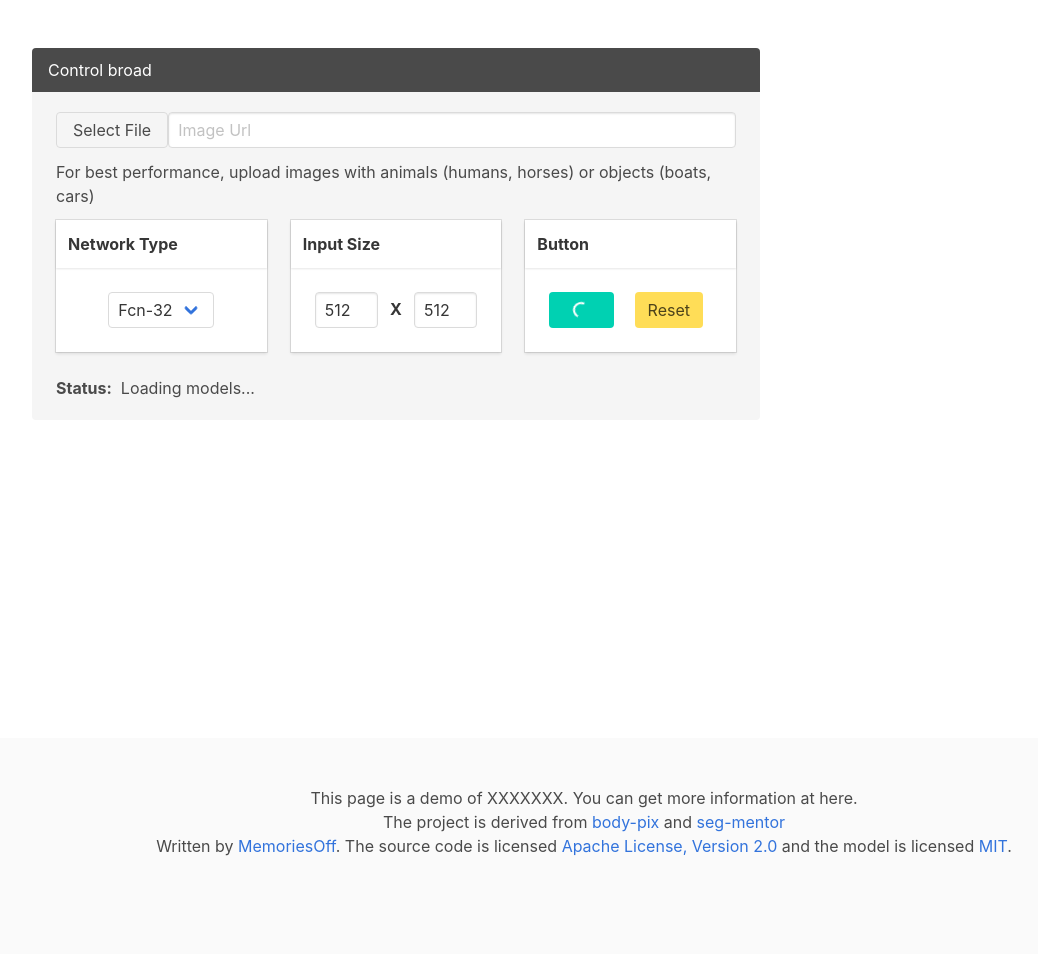
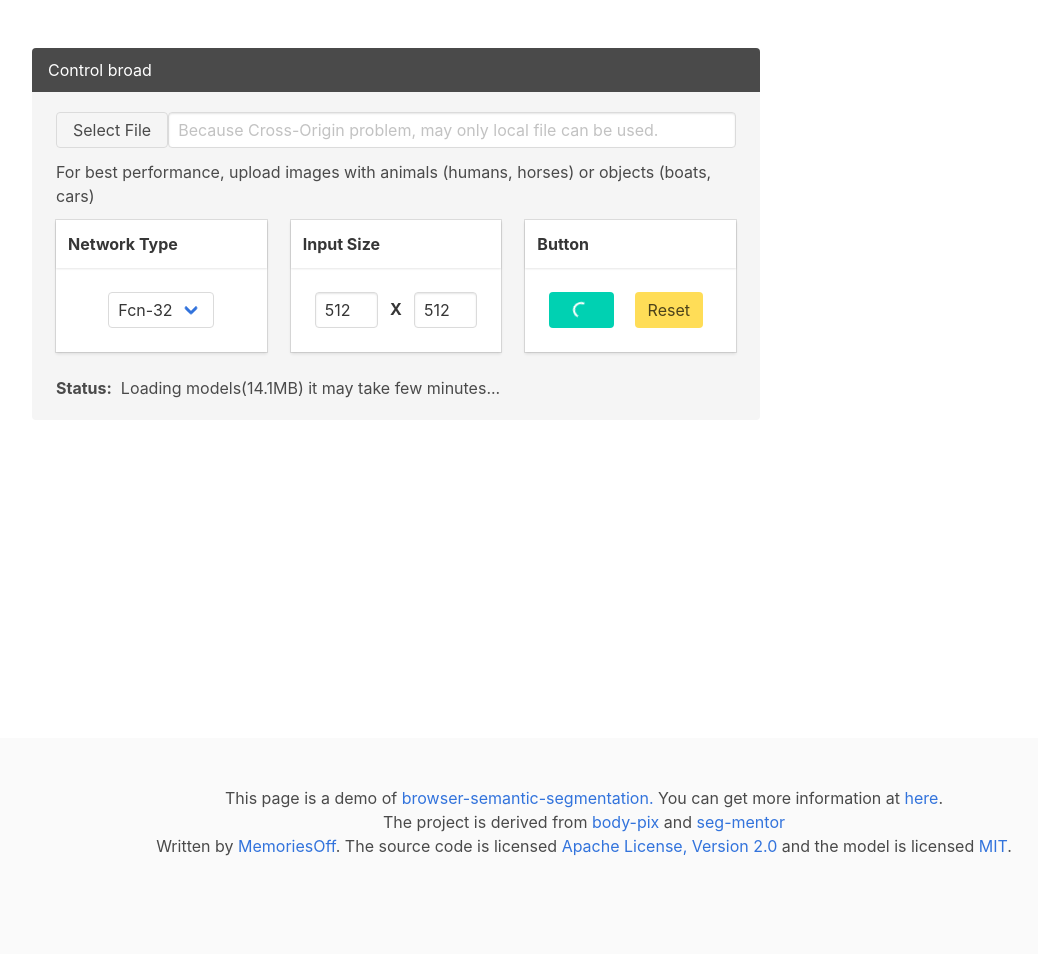
Before and after one commit to MemoriesOff/github_blog, a Jekyll site: the page demo/semanticDemo.html, which Jekyll copies as it is, in a window 1280 px wide. Shown: the whole page, without its empty margins (56-1094 px from the left). Built offline with Jekyll 4.4.1, drawn with Linux system fonts in a browser that asks for light colours; Markdown is read by kramdown in place of the engine named in the settings.

Commit message:
Update semanticDemo.html

```diff
--- a/demo/semanticDemo.html
+++ b/demo/semanticDemo.html
@@ -25,7 +25,7 @@
 											</span>
 										  </label>
 										</div>
-										<input class="input" type="text" placeholder="Image Url" id="image-url">
+										<input class="input" type="text" placeholder="Because Cross-Origin problem, may only local file can be used." id="image-url">
 									</div >
 									<div class="field is-horizontal ">For best performance, upload images with animals (humans, horses) or objects (boats, cars) </div>
 									<div class="columns is-flex-centered">
@@ -114,7 +114,7 @@
 										<span class="is-inline-flex no-breaks">
 											<b class="m-r-sm">Status:</b>
 											<span >&nbsp;&nbsp;</span>
-											<span id="status-message">Loading models...</span>
+											<span id="status-message">Loading models(14.1MB) it may take few minutes... </span>
 										</span>
 									</div>
 								  </div>
@@ -175,7 +175,8 @@
 		  <div class="container">
 			<div class="content has-text-centered">
 			  <p>
-			    This page is a demo of XXXXXXX. You can get more information at here.<br>
+			    This page is a demo of <a href="https://github.com/MemoriesOff/browser-semantic-segmentation">browser-semantic-segmentation.</a>
+			    You can get more information at <a href="https://github.com/MemoriesOff/browser-semantic-segmentation/blob/master/README.md"> here</a>.<br>
 				The project is derived from <a href="https://github.com/tensorflow/tfjs-models/tree/master/body-pix"> body-pix </a> and <a href="https://github.com/hailotech/seg-mentor">seg-mentor</a> <br>
 				Written by <a href="https://github.com/MemoriesOff">MemoriesOff</a>. The source code is licensed
 				<a href="http://www.apache.org/licenses/LICENSE-2.0">Apache License, Version 2.0</a> and the model
```
